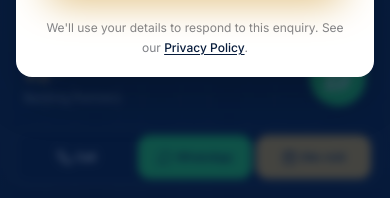
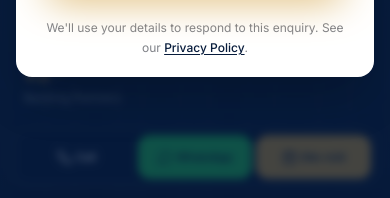
Before and after one commit to Kairos-Home-Realty/kairos-website, a Next.js app: page / in a window 390 px wide. Shown: the part 646-844 px from the top of the page. Built offline with nearby package versions, Linux system fonts and the light colour scheme.

Commit message:
Update FloatingActions.tsx

```diff
--- a/components/layout/FloatingActions.tsx
+++ b/components/layout/FloatingActions.tsx
@@ -8,7 +8,7 @@ import { getWhatsAppUrl } from "@/lib/whatsapp";
 
 export function FloatingActions() {
   return (
-    <div className="fixed bottom-6 right-6 z-40 flex flex-col gap-3">
+    <div className="fixed bottom-6 right-6 z-40 hidden flex-col gap-3 md:flex">
       <motion.a
         href={getWhatsAppUrl()}
         onClick={() => trackEvent("whatsapp_click", { source: "floating_action" })}
```
